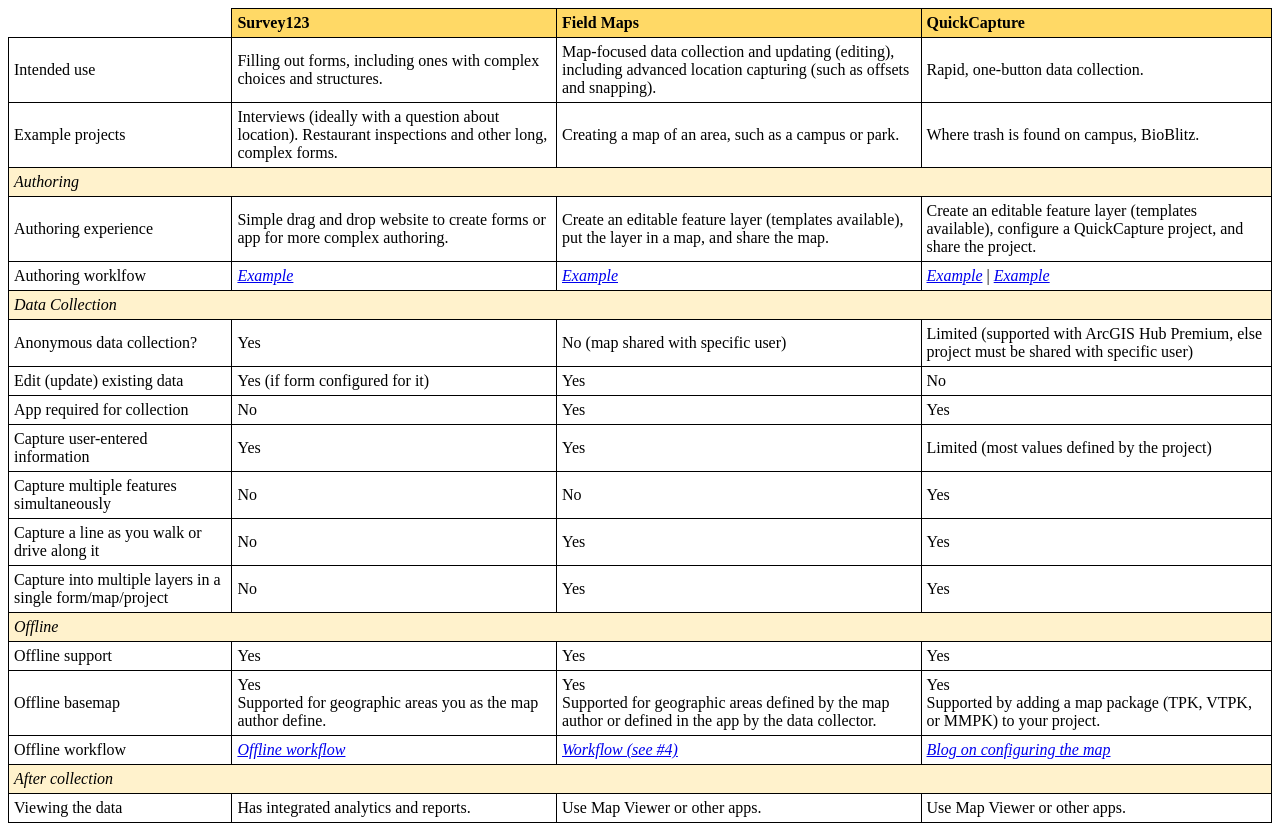
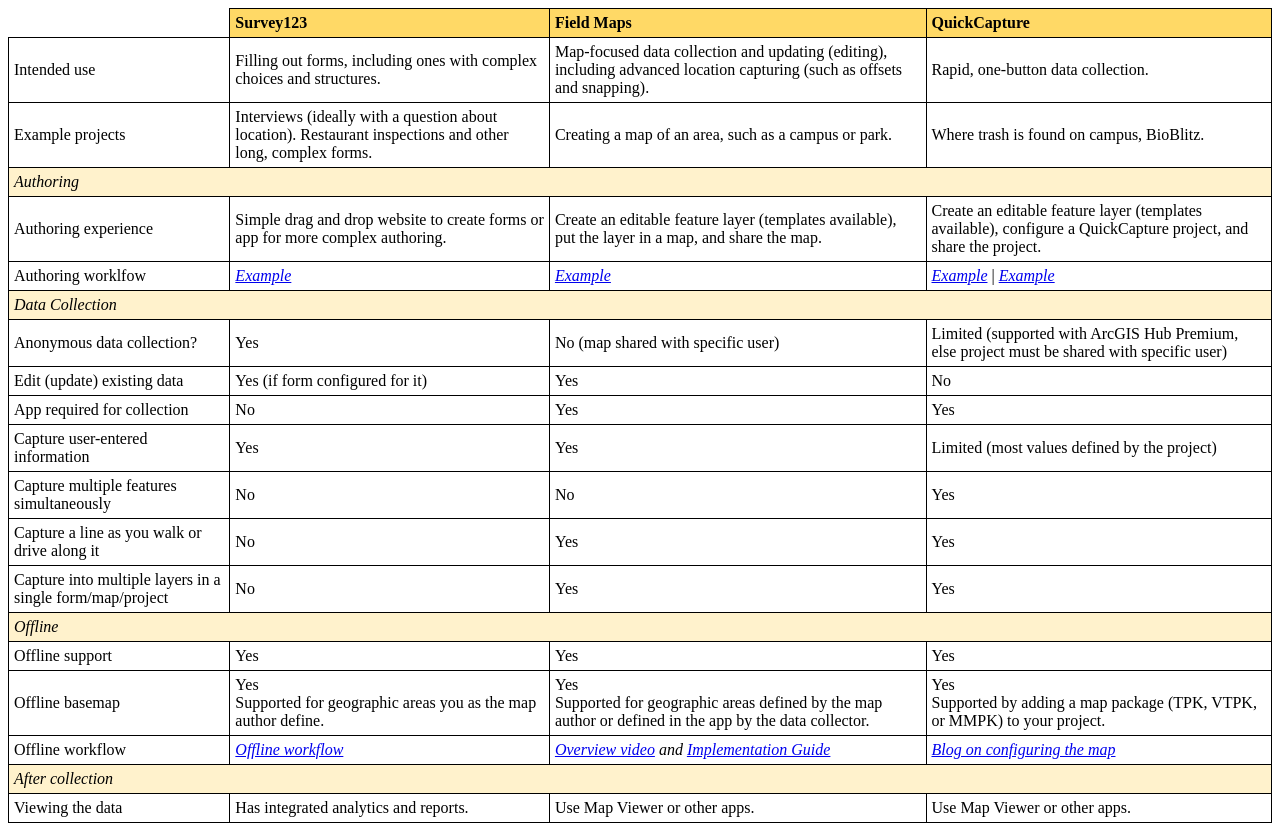
Before and after one commit to kyliedonia/esri-k12, a plain HTML site: page FieldAppsCompareTable.html in a window 1280 px wide. Drawn offline with Linux system fonts and the light colour scheme.

Commit message:
Update FieldAppsCompareTable.html
Updated Field Maps offline link to be the implementation guide and a video.

```diff
--- a/FieldAppsCompareTable.html
+++ b/FieldAppsCompareTable.html
@@ -119,7 +119,7 @@
         <td>Offline workflow</td>
         <td><i><a href="https://esriurl.com/survey123offline">Offline workflow</a></i>
         </td>
-        <td><i><a href="https://www.esri.com/arcgis-blog/products/field-maps/field-mobility/5-things-to-try-in-field-maps/">Workflow (see #4)</a></i></td>
+        <td><i><a href="https://www.esri.com/videos/watch?videoid=anqYQM8VmOI&title=arcgis-field-maps-offline-capabilities-map-areas">Overview video</a> and <a href="https://www.esri.com/content/dam/esrisites/en-us/media/pdf/implementation-guides/take-your-web-maps-offline-field-maps.pdf">Implementation Guide</a></i></td>
 	<td><i><a href="https://community.esri.com/community/arcgis-quickcapture/blog/2020/04/14/configuring-a-map-in-your-arcgis-quickcapture-project">Blog on configuring the map</a></i></td>
       </tr>
       <tr>
```
